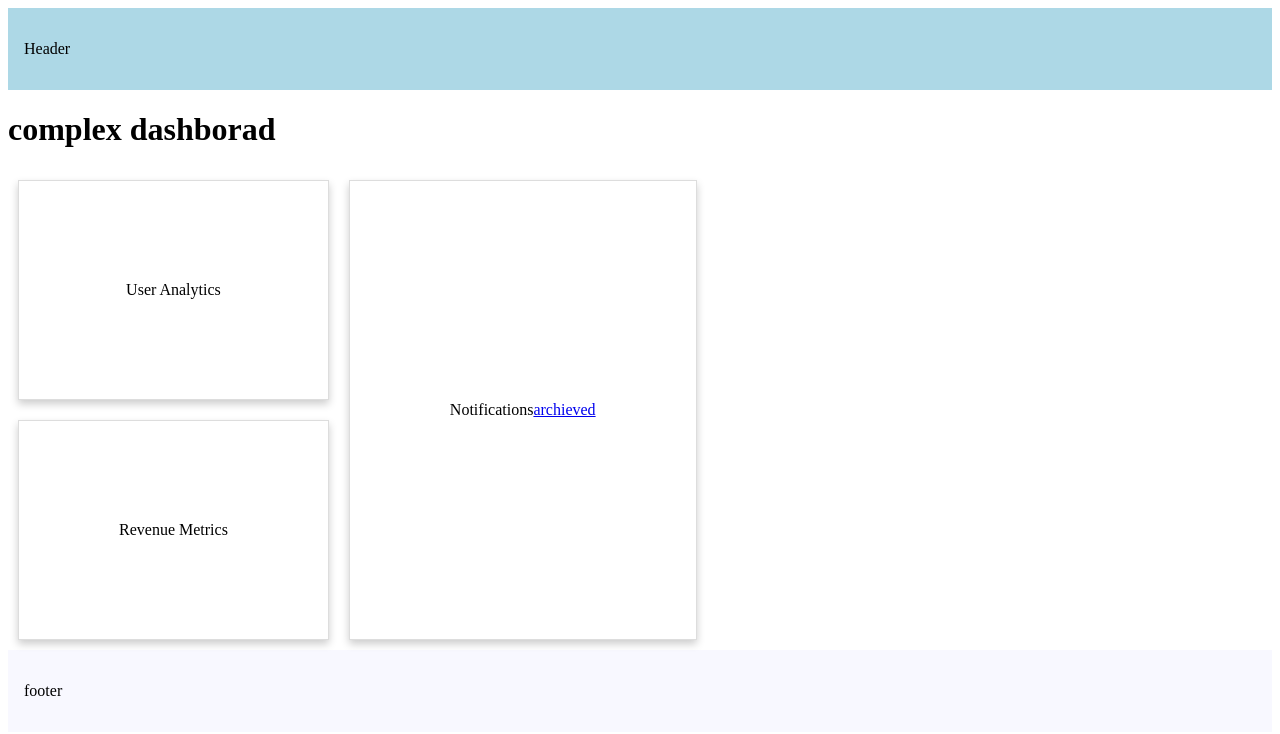
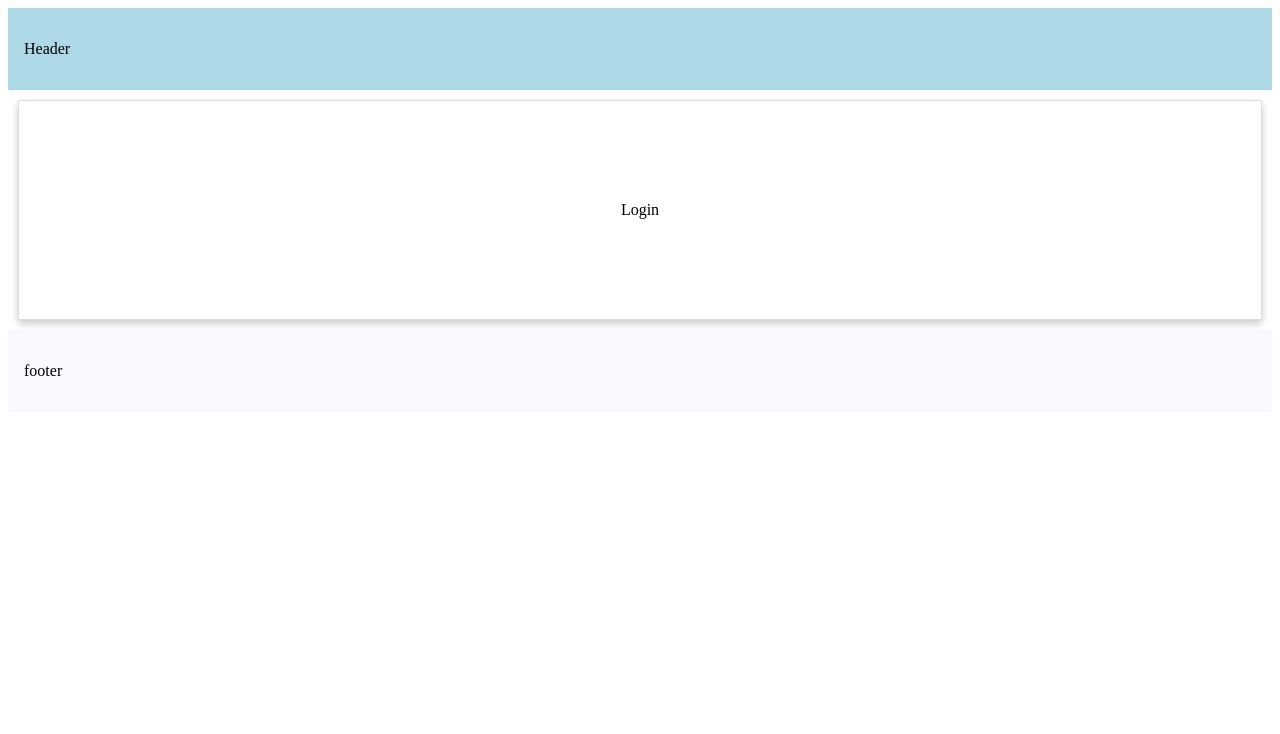
Before and after one commit to Fadhillatmojo/nextjs101, a Next.js app: page /complex-dashboard in a window 1280 px wide. Shown: the top 734 px of the page. Built offline with nearby package versions, Linux system fonts and the light colour scheme.

Commit message:
conditional route isLoggedIn

```diff
--- /dev/null
+++ b/src/app/complex-dashboard/@login/page.tsx
@@ -0,0 +1,5 @@
+import Card from "@/components/card";
+
+export default function Login() {
+	return <Card>Login</Card>;
+}
--- a/src/app/complex-dashboard/layout.tsx
+++ b/src/app/complex-dashboard/layout.tsx
@@ -2,14 +2,17 @@ export default function DashboardLayout({
 	children,
 	users,
 	revenue,
-	notifications
+	notifications,
+	login,
 }: {
 	children: React.ReactNode;
 	users: React.ReactNode;
 	revenue: React.ReactNode;
 	notifications: React.ReactNode;
+	login: React.ReactNode;
 }) {
-	return (
+	const isLoggedIn = false;
+	return isLoggedIn ? (
 		<div>
 			<div>{children}</div>
 			<div style={{ display:"flex" }}>
@@ -20,5 +23,7 @@ export default function DashboardLayout({
 				<div  style={{ display:"flex", flex:1 }}>{notifications}</div>
 			</div>
 		</div>
+	) : (
+		login
 	);
 }
--- a/src/app/complex-dashboard/page.tsx
+++ b/src/app/complex-dashboard/page.tsx
@@ -1,3 +1,3 @@
 export default function ComplexDashboard(){
-	return <h1>complex dashborad</h1>;
+	return <h1>complex dashboard eko</h1>;
 }
```
